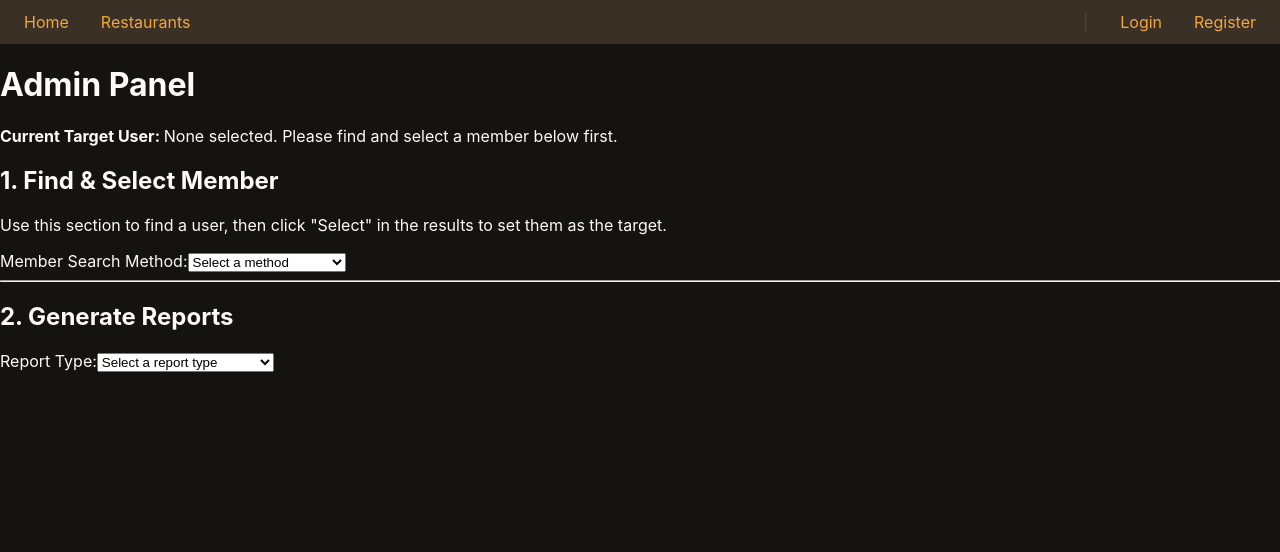
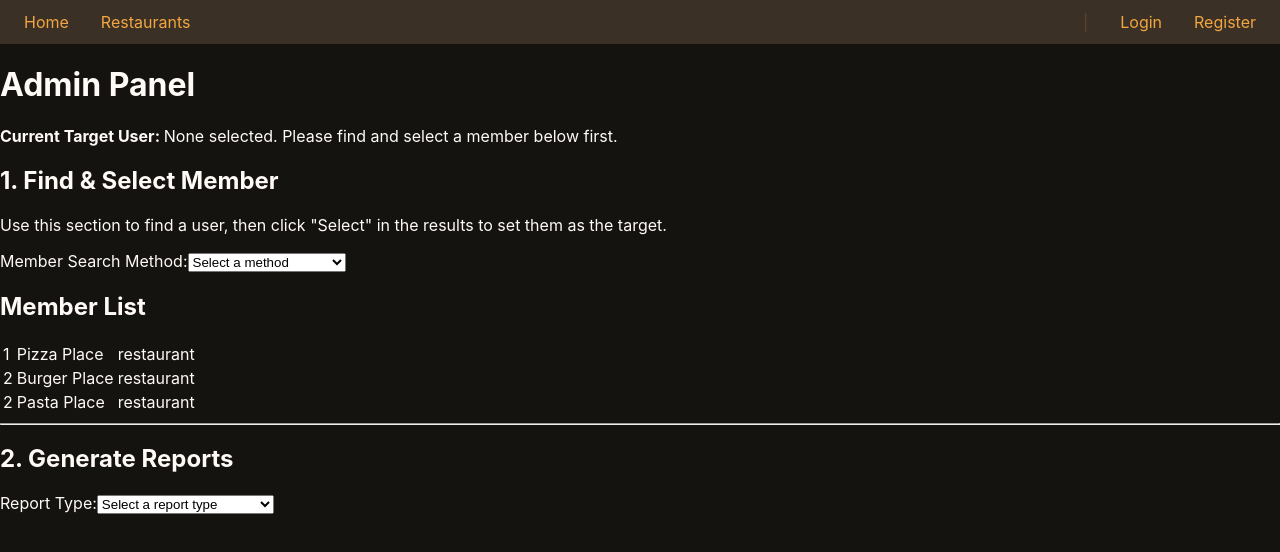
Before and after one commit to Tecchi-debug/COP4710_website, a React (Create React App) app in the folder frontend/: page /admin in a window 1280 px wide. Shown: the top 552 px of the page. Built offline with nearby package versions, Linux system fonts and the light colour scheme; the HTML template or start-up script is replaced by a standard one.

Commit message:
decouple member sear h form and member lists

```diff
--- a/frontend/src/components/Admin.js
+++ b/frontend/src/components/Admin.js
@@ -18,6 +18,10 @@ Obtain member information:
 */
 
 function Admin() {
+    // memberList has dummy placeholder data for now
+    const [memberList, setMemberList] = useState([{
+        id: 1, name: "Pizza Place", role: "restaurant"
+    }, { id: 2, name: "Burger Place", role: "restaurant" }, { id: 2, name: "Pasta Place", role: "restaurant" }]);
     const [reportType, setReportType] = useState('');
     const [memberType, setMemberType] = useState('');
 
@@ -70,17 +74,25 @@ function Admin() {
                     </select>
                 </section>
                 <section className="member-form">
-                    {/* 3. Inject 'onUserSelect' into the member form.
-                       The member forms must call props.onUserSelect(userObj) when a user is clicked.
+                    {/* 3. Inject 'setMemberList' into the member form.
+                       The member forms must call props.setMemberList(usersArray) when search is performed.
                     */}
                     {memberType && memberFormMap[memberType] &&
                         React.cloneElement(memberFormMap[memberType], {
-                            onUserSelect: setTargetUser
+                            setMemberList: setMemberList
                         })
                     }
                 </section>
                 <section className="member-table">
-
+                    <h2>Member List</h2>
+                    <table>
+                        {
+                            // Generate a table that contains all the user
+                            memberList.length > 0 && memberList.map((member) => {
+                                return <UserRow key={member.id} user={member} setTarget={setTargetUser} />
+                            })
+                        }
+                    </table>
                 </section>
             </section>
 
@@ -115,4 +127,20 @@ function Admin() {
     );
 }
 
+function UserRow({ user, setTarget }) {
+    const { id, name, role } = user
+
+    const updateTargetUser = (e) => {
+        e.preventDefault();
+        setTarget(user);
+    }
+    return (
+        <tr onClick={updateTargetUser} role='button' style={{ cursor: 'pointer' }}>
+            <td>{id}</td>
+            <td>{name}</td>
+            <td>{role}</td>
+        </tr>
+    )
+}
+
 export default Admin;
```
Also changed, not shown: frontend/src/helper/Admin_helper.js (+6 -5 lines).
